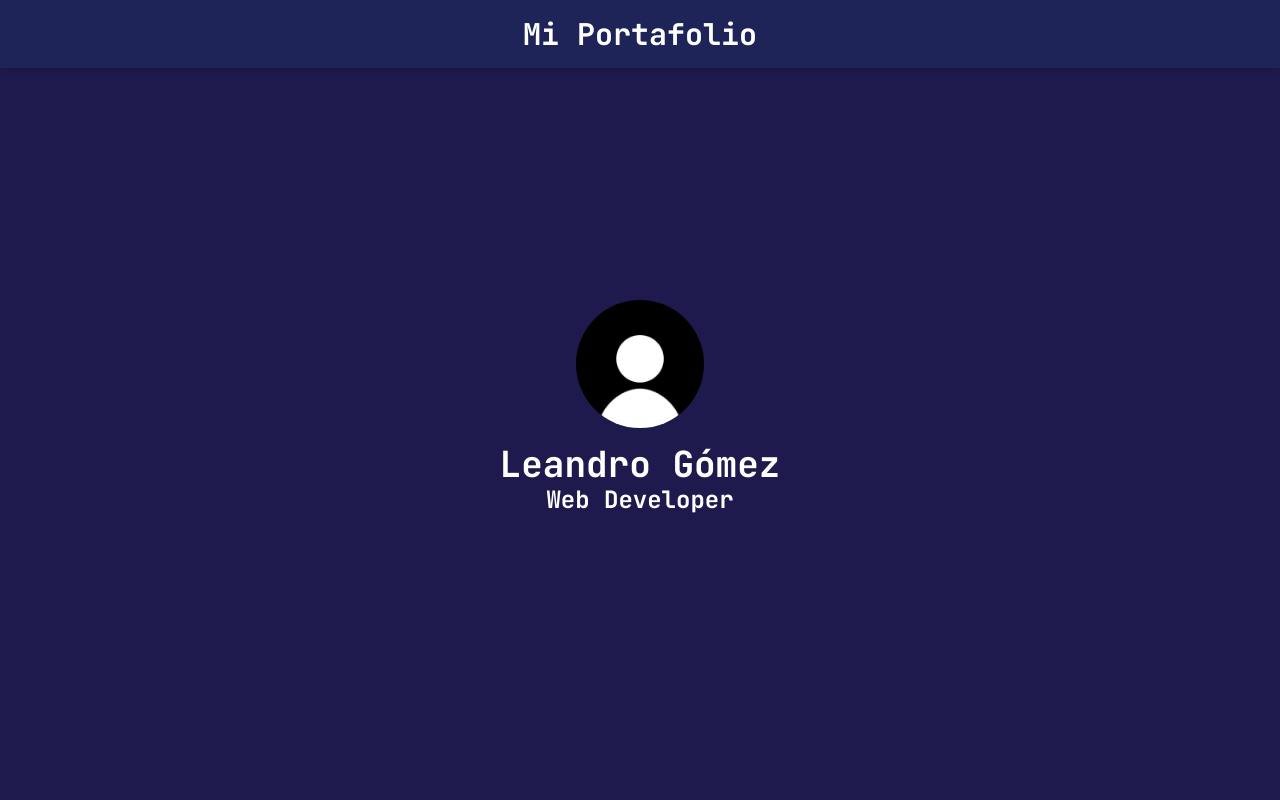
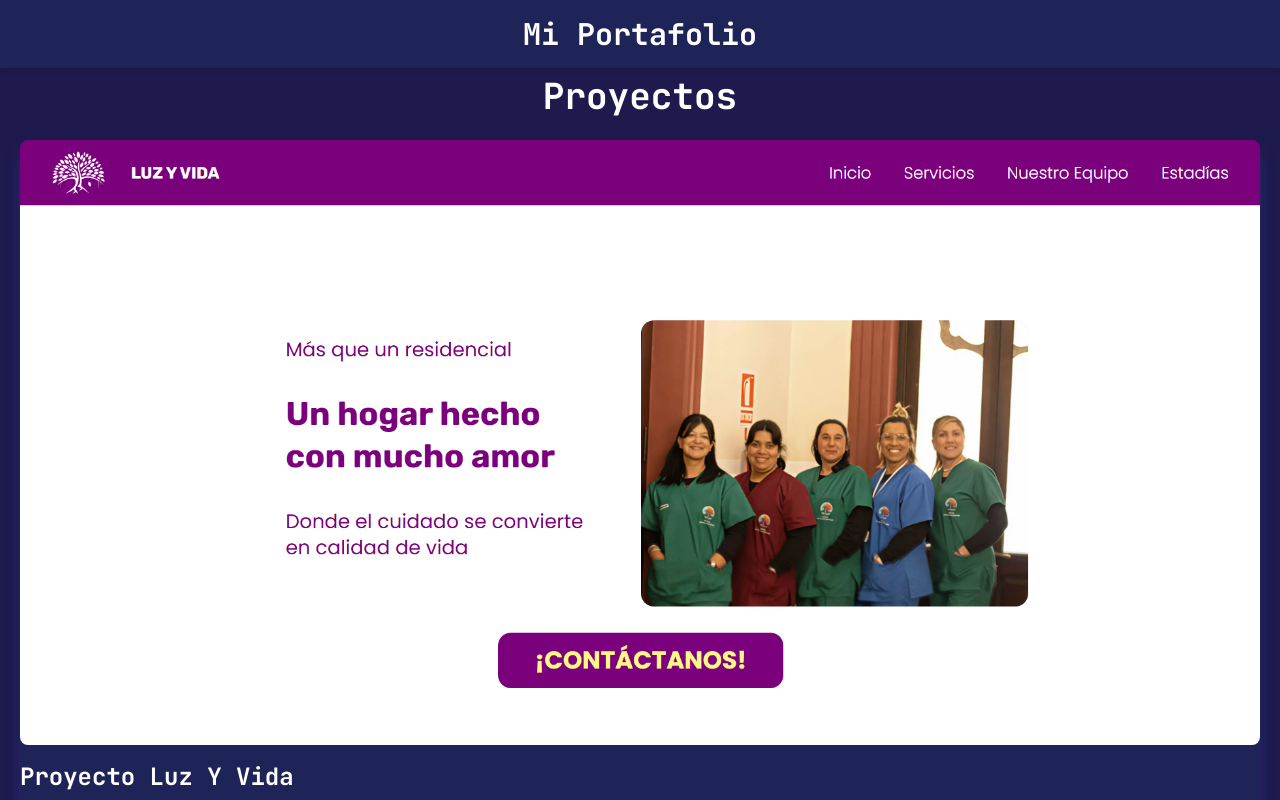
Before and after one commit to sofowest/portfolio, a React (Vite) app: page / in a window 1280 px wide. Shown: the top 800 px of the page. Built offline with nearby package versions, Linux system fonts and the light colour scheme.

Commit message:
Update Home.jsx

```diff
--- a/src/pages/Home.jsx
+++ b/src/pages/Home.jsx
@@ -5,16 +5,13 @@ function Home() {
   return (
     <div className="flex flex-col items-center justify-center min-h-screen py-2 text-white w-full bg-[#1e1a4d] shadow-2xl shadow-blue-900 overflow-hidden">
 
-      <section id="inicio" className="text-center mb-8 h-[100vh]">
-        {/* Centrar vertical y horizontalmente el contenido */}
-        <div className="flex flex-col justify-center items-center h-full">
-          <article className="mb-4 flex justify-center items-center ">
-            <img src="/imgs/profile.jpg" alt="Leandro Gómez" className="w-32 h-32 rounded-full object-cover" />
-          </article>
-          <h1 className="text-4xl font-bold">Leandro Gómez</h1>
-          <h2 className="text-2xl font-bold">Web Developer</h2>
-        </div>
-      </section>
+      <article>
+        <h1>Hey, I'm Sofo</h1>
+        <p>I build modern, <span>mobile-first</span> websites that connect ideas <span>with people.</span></p>
+        <section>
+
+        </section>
+      </article>
 
       <section className="h-[110vh] p-5">
         <h2 className="text-4xl font-bold mb-6 text-center">Proyectos</h2>
```
